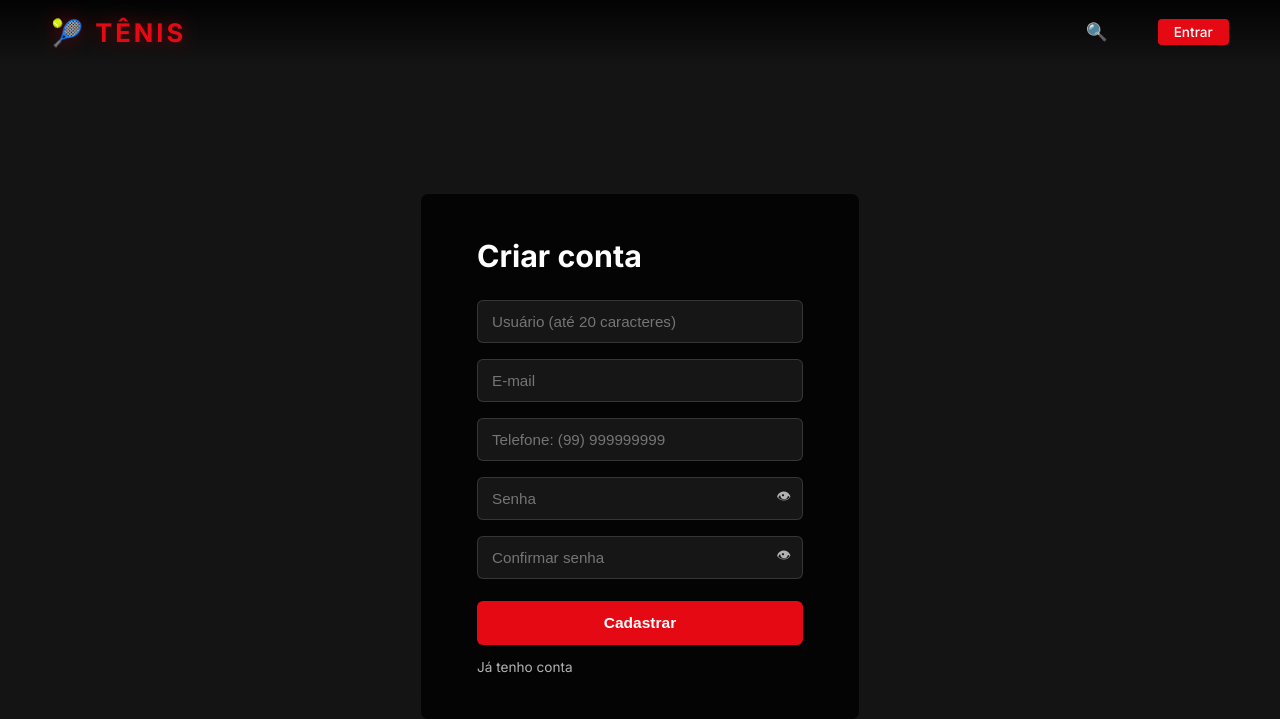
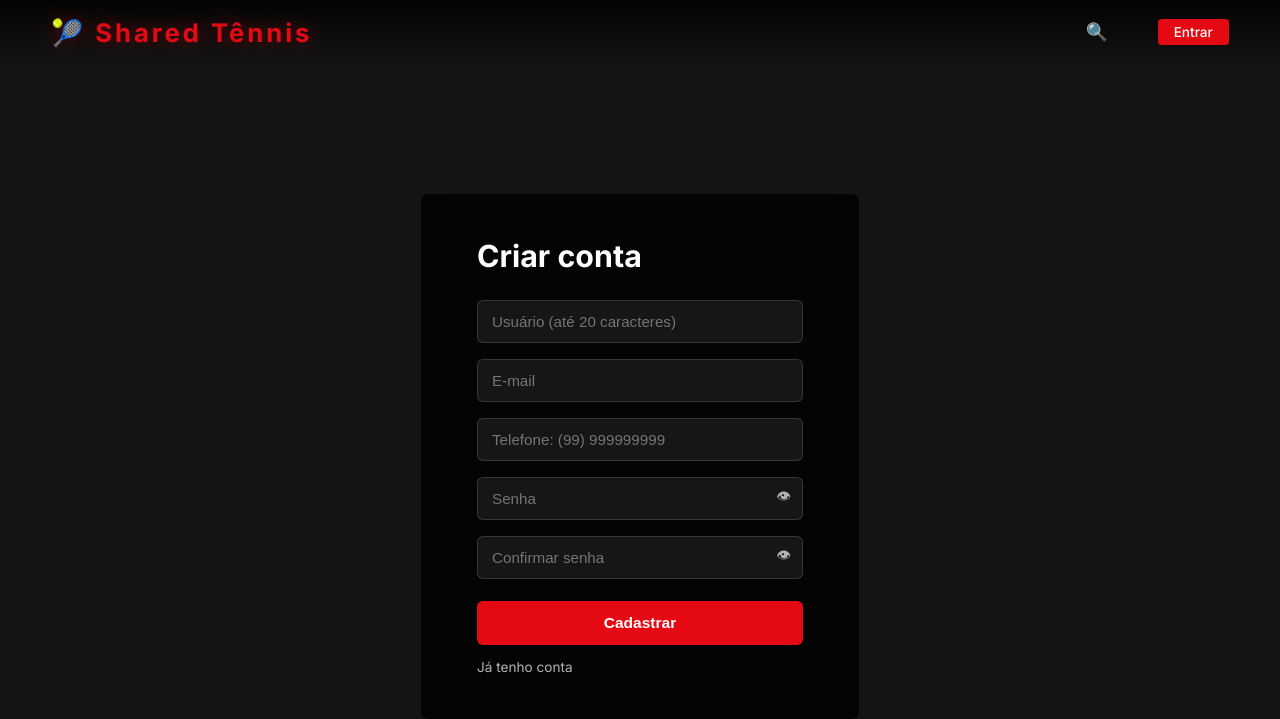
Before and after one commit to mfavieri/Tenis, a Flask app: page /auth/cadastro in a window 1280 px wide. Shown: the top 719 px of the page. Run offline with Flask 3, Linux system fonts and the light colour scheme.

Commit message:
style: renomear Tênis para Shared Tênnis em todas as telas
Co-Authored-By: Claude Sonnet 4.6 <noreply@anthropic.com>

```diff
--- a/app/routes/auth.py
+++ b/app/routes/auth.py
@@ -97,7 +97,7 @@ def cadastro():
             }
 
             try:
-                msg = Message('Código de verificação – Tênis',
+                msg = Message('Código de verificação – Shared Tênnis',
                               recipients=[nm_email])
                 msg.body = (f'Seu código de verificação é: {code}\n\n'
                             'Este código expira em 2 minutos.')
@@ -147,7 +147,7 @@ def cadastro():
             session['reg_code'] = code
 
             try:
-                msg = Message('Novo código de verificação – Tênis',
+                msg = Message('Novo código de verificação – Shared Tênnis',
                               recipients=[reg_data['nm_email']])
                 msg.body = f'Seu novo código é: {code}\n\nExpira em 2 minutos.'
                 mail.send(msg)
@@ -173,7 +173,7 @@ def esqueci_senha():
             token = _serializer().dumps(nm_email, salt='reset-senha')
             link  = url_for('auth.resetar_senha', token=token, _external=True)
             try:
-                msg = Message('Redefinir senha – Tênis', recipients=[nm_email])
+                msg = Message('Redefinir senha – Shared Tênnis', recipients=[nm_email])
                 msg.body = (f'Clique no link para redefinir sua senha:\n\n{link}\n\n'
                             'O link expira em 1 hora.')
                 mail.send(msg)
--- a/app/templates/auth/cadastro.html
+++ b/app/templates/auth/cadastro.html
@@ -1,5 +1,5 @@
 {% extends "base.html" %}
-{% block title %}Cadastro – Tênis{% endblock %}
+{% block title %}Cadastro – Shared Tênnis{% endblock %}
 
 {% block content %}
 <div class="auth-page">
--- a/app/templates/auth/esqueci_senha.html
+++ b/app/templates/auth/esqueci_senha.html
@@ -1,5 +1,5 @@
 {% extends "base.html" %}
-{% block title %}Esqueci a Senha – Tênis{% endblock %}
+{% block title %}Esqueci a Senha – Shared Tênnis{% endblock %}
 
 {% block content %}
 <div class="auth-page">
--- a/app/templates/auth/login.html
+++ b/app/templates/auth/login.html
@@ -1,5 +1,5 @@
 {% extends "base.html" %}
-{% block title %}Entrar – Tênis{% endblock %}
+{% block title %}Entrar – Shared Tênnis{% endblock %}
 
 {% block content %}
 <div class="auth-page">
--- a/app/templates/auth/resetar_senha.html
+++ b/app/templates/auth/resetar_senha.html
@@ -1,5 +1,5 @@
 {% extends "base.html" %}
-{% block title %}Redefinir Senha – Tênis{% endblock %}
+{% block title %}Redefinir Senha – Shared Tênnis{% endblock %}
 
 {% block content %}
 <div class="auth-page">
--- a/app/templates/base.html
+++ b/app/templates/base.html
@@ -3,7 +3,7 @@
 <head>
   <meta charset="UTF-8">
   <meta name="viewport" content="width=device-width, initial-scale=1.0">
-  <title>{% block title %}Tênis{% endblock %}</title>
+  <title>{% block title %}Shared Tênnis{% endblock %}</title>
   <link rel="stylesheet" href="{{ url_for('static', filename='css/style.css') }}">
   <link href="https://fonts.googleapis.com/css2?family=Inter:wght@300;400;500;600;700&display=swap" rel="stylesheet">
 </head>
@@ -12,7 +12,7 @@
 <!-- ── NAVBAR ─────────────────────────────────────────────────────────────── -->
 <nav class="navbar" id="navbar">
   <div class="navbar-left">
-    <a href="{{ url_for('main.index') }}" class="logo">🎾 TÊNIS</a>
+    <a href="{{ url_for('main.index') }}" class="logo">🎾 Shared Tênnis</a>
 
     <div class="nav-cats">
       {% for a in assuntos %}
--- a/app/templates/categoria.html
+++ b/app/templates/categoria.html
@@ -1,5 +1,5 @@
 {% extends "base.html" %}
-{% block title %}{{ assunto.ds_assunto.rstrip() }} – Tênis{% endblock %}
+{% block title %}{{ assunto.ds_assunto.rstrip() }} – Shared Tênnis{% endblock %}
 
 {% block content %}
 <div class="home">
--- a/app/templates/index.html
+++ b/app/templates/index.html
@@ -1,5 +1,5 @@
 {% extends "base.html" %}
-{% block title %}Início – Tênis{% endblock %}
+{% block title %}Início – Shared Tênnis{% endblock %}
 
 {% block content %}
 <div class="home">
--- a/app/templates/search.html
+++ b/app/templates/search.html
@@ -1,5 +1,5 @@
 {% extends "base.html" %}
-{% block title %}Busca – Tênis{% endblock %}
+{% block title %}Busca – Shared Tênnis{% endblock %}
 
 {% block content %}
 <div class="home">
--- a/app/templates/video/player.html
+++ b/app/templates/video/player.html
@@ -1,5 +1,5 @@
 {% extends "base.html" %}
-{% block title %}{{ video.ds_video[:60] }} – Tênis{% endblock %}
+{% block title %}{{ video.ds_video[:60] }} – Shared Tênnis{% endblock %}
 
 {% block content %}
 <div class="player-page">
--- a/app/templates/video/upload.html
+++ b/app/templates/video/upload.html
@@ -1,5 +1,5 @@
 {% extends "base.html" %}
-{% block title %}Enviar Vídeo – Tênis{% endblock %}
+{% block title %}Enviar Vídeo – Shared Tênnis{% endblock %}
 
 {% block content %}
 <div class="form-page">
```
